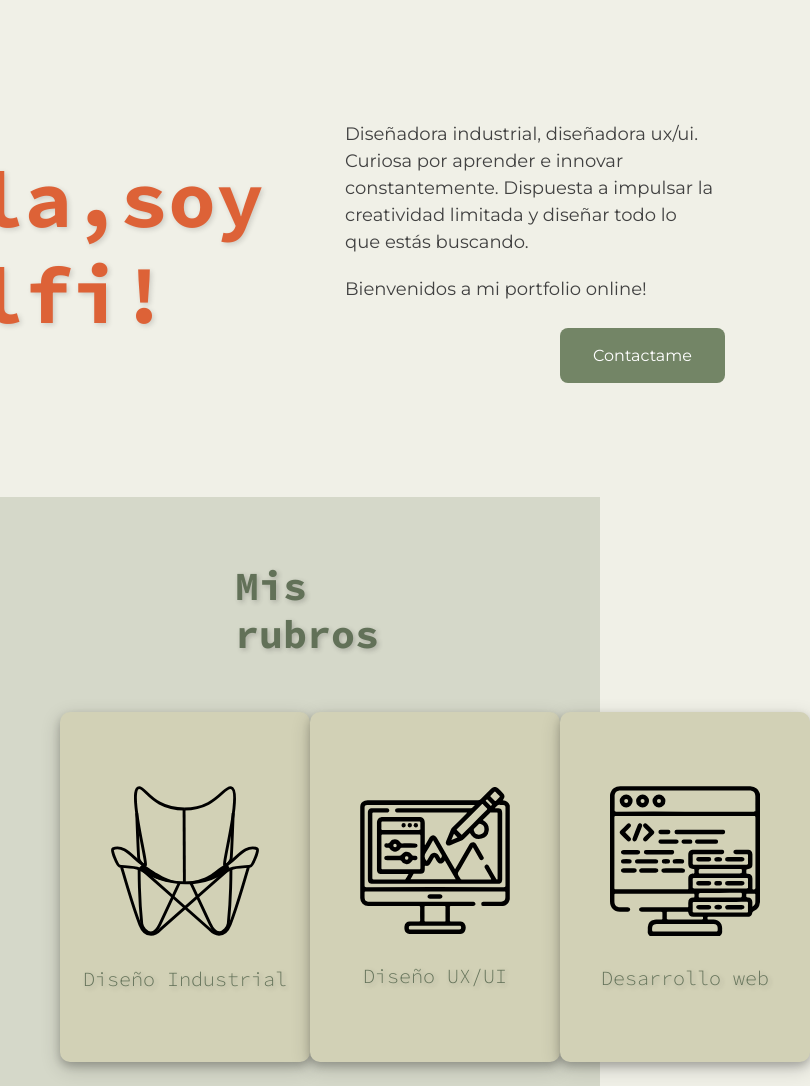
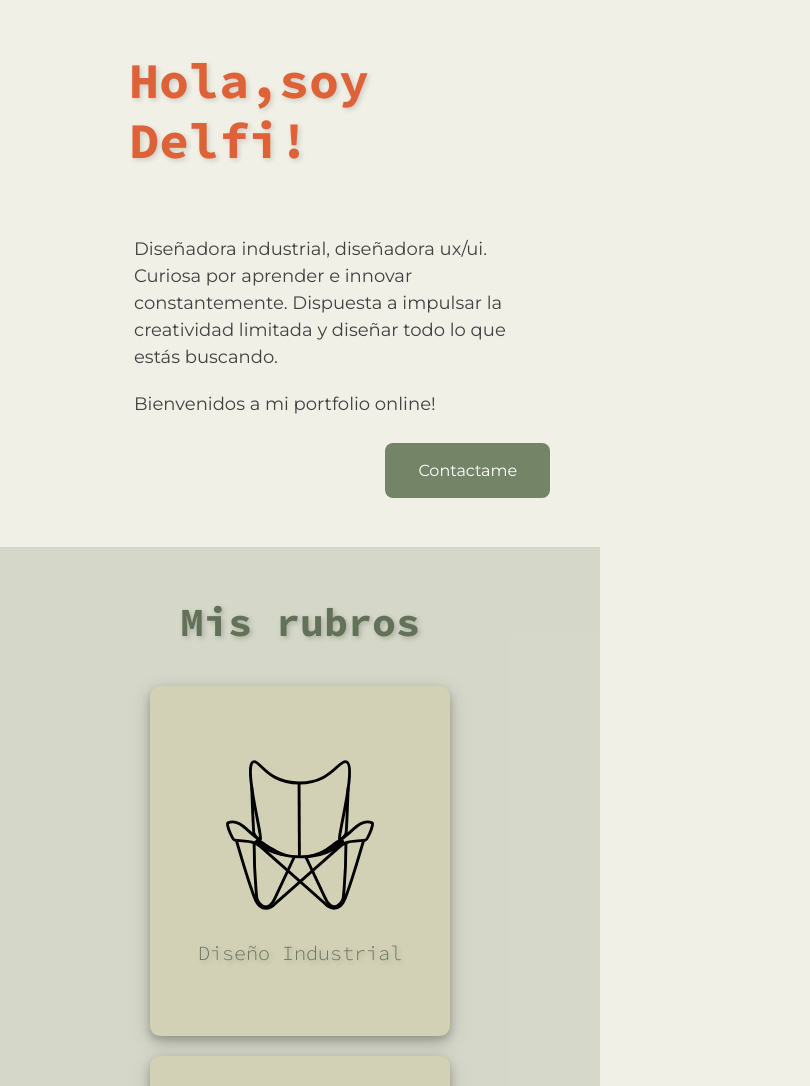
Before and after one commit to DelfinaEizmendi/Delfina-Eizmendi-Portfolio, a website: page index.html in a window 600 px wide. Shown: the part 129-1215 px from the top of the page, 810 px wide, since content can reach past the window. Drawn offline with nearby package versions, Linux system fonts and the light colour scheme.

Commit message:
media queries

```diff
--- a/scss/_mediaQueries.scss
+++ b/scss/_mediaQueries.scss
@@ -121,6 +121,42 @@ object-fit: scale-down;
     }
 }
 /* inicio */
+.intro{
+    flex-direction: column;
+    height: 650px;
+    .titulos{
+        width: 90%;
+        .tituloInicio{
+        font-size: 50px;
+    }
+    }
+    .descripcion{
+        width: 90%;
+    }
+    .botones{
+        padding-left: 145px;
+    }
+}
+.aboutRubros{
+    height: 1300px;
+    .rubrosTitulo{
+        width: 100%;
+    }
+    .rubrosTipos{
+
+    flex-direction: column;
+    gap: 20px;
+    .foto1{
+        width: 100%;
+    }
+    .foto2{
+        width: 100%;
+    }
+    .foto3{
+        width: 100%;
+    }
+    }
+}
 
 /* sobre mi */
     .mainAbout{
@@ -236,7 +272,9 @@ font-size:15px;
 }
 
 /* contacto */
-
+.mainFormulario{
+    height:500px;
+}
 .aboutFormulario{
     width: 80%;
     height: 450px;
@@ -253,12 +291,12 @@ font-size:15px;
     width: 100%;
 }
 
-.g3{
+.g-3{
     width: 330px;
 }
+}
 
-
-@media screen and (min-width: 600px) and (max-width:1239px) {
+@media screen and (min-width: 600px) and (max-width:1239px){
 /*header*/
 .menuHeader ul {
     display: flex;
@@ -339,7 +377,46 @@ font-size:15px;
         margin-bottom: 0 !important;
     }
 }
-
+/* inicio */
+.intro{
+    flex-direction: column;
+    width: 80%;
+    height: 550px;
+    margin-left: 85px;
+    margin-right: 85px;
+    .titulos{
+        width: 90%;
+        .tituloInicio{
+        font-size: 50px;
+    }
+    }
+    .descripcion{
+        width: 90%;
+    }
+    .botones{
+        padding-left: 65%;
+    }
+}
+.aboutRubros{
+    height: 1300px;
+    .rubrosTitulo{
+        width: 100%;
+    }
+    .rubrosTipos{
+    width: 50%;
+    flex-direction:column;
+    gap: 20px;
+    .foto1{
+        width: 100%;
+    }
+    .foto2{
+        width: 100%;
+    }
+    .foto3{
+        width: 100%;
+    }
+    }
+}
 
 /* trabajos/proyectos */
 .grillaGaleria {
@@ -447,11 +524,18 @@ height:200px;
 /* contacto */
 .mainFormulario{
 width:100%;
-height:300px;
+height:350px;
 }
 .aboutFormulario{
-width:80%;
+width:90%;
+flex-direction: row;
+h1{
+    text-align:left;
+    font-size: 250%;
 }
-.aboutFormulario h1{
-font-size:50px;
+p{
+    width:100%;
 }
+}
+
+}
```
Also changed, not shown: css/estilo.css.
